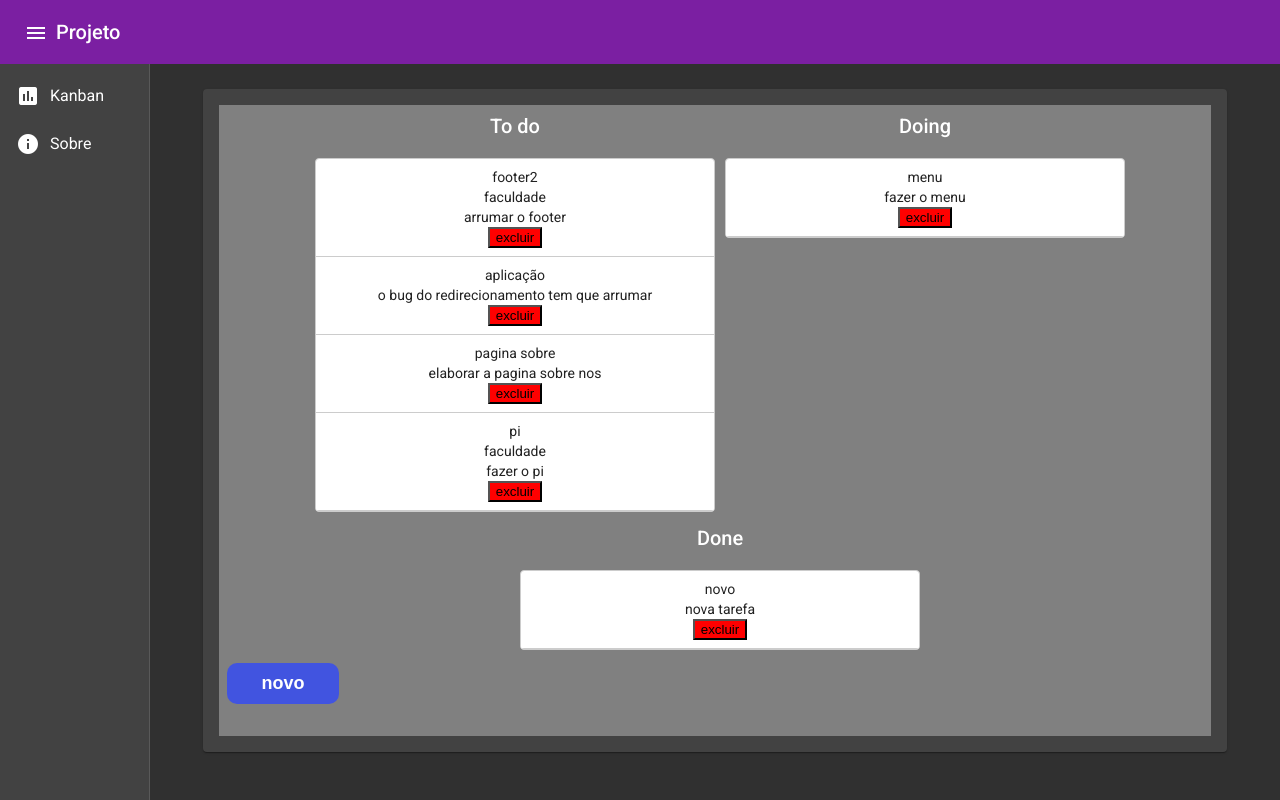
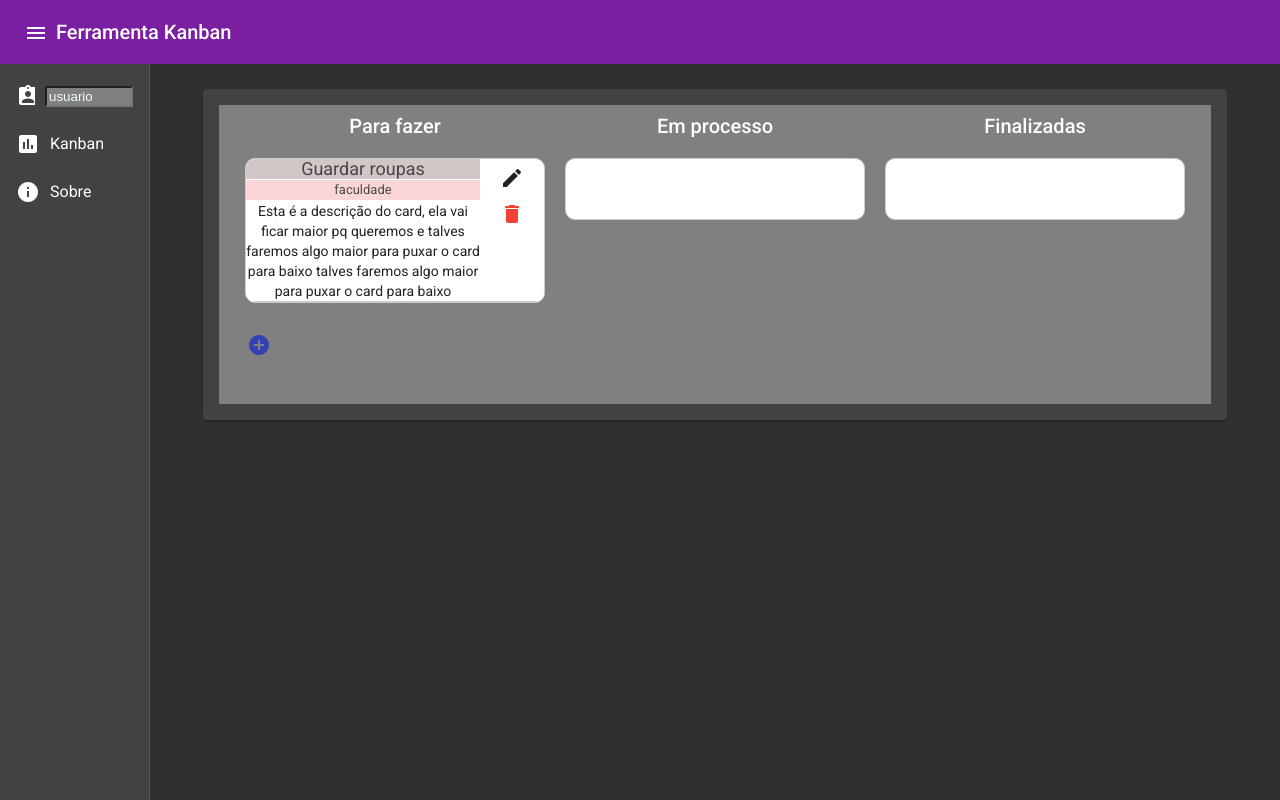
Before and after one commit to hugoerico/Projeto-Kanban, an Angular app in the folder kanban/: page /kanban in a window 1280 px wide. Built offline with nearby package versions, Linux system fonts and the light colour scheme; data requests are answered from the project's data file.

Commit message:
pagina sobre, layout

```diff
--- a/kanban/db.json
+++ b/kanban/db.json
@@ -1,44 +1,12 @@
 {
   "todo": [
     {
-      "nome": "footer2",
-      "descricao": "arrumar o footer",
-      "tipo": 1,
-      "id": 2,
+      "nome": "Guardar roupas",
       "categoria": "faculdade",
-      "cor": "vermelho"
-    },
-    {
-      "nome": "aplicação",
-      "descricao": "o bug do redirecionamento tem que arrumar",
-      "tipo": 1,
-      "id": 3
-    },
-    {
-      "nome": "menu",
-      "descricao": "fazer o menu",
-      "tipo": 2,
-      "id": 4
-    },
-    {
-      "nome": "pagina sobre",
-      "descricao": "elaborar a pagina sobre nos",
-      "tipo": 1,
-      "id": 5
-    },
-    {
-      "nome": "novo",
-      "descricao": "nova tarefa",
-      "tipo": 3,
-      "id": 6
-    },
-    {
-      "nome": "pi",
-      "categoria": "faculdade",
-      "descricao": "fazer o pi",
+      "descricao": "Esta é a descrição do card, ela vai ficar maior pq queremos\ne talves faremos algo maior para puxar o card para baixo\n talves faremos algo maior para puxar o card para baixo",
       "cor": "vermelho",
       "tipo": 1,
-      "id": 7
+      "id": 1
     }
   ]
 }
--- a/kanban/src/app/app.component.css
+++ b/kanban/src/app/app.component.css
@@ -1,8 +1,13 @@
 .example-spacer {
-  flex: 1 1 auto;
+    flex: 1 1 auto;
 }
 
-.calc
-{
-  min-height: calc(100vh - 64px);
+.calc {
+    min-height: calc(100vh - 64px);
 }
+
+.inputUsuario {
+    max-width: 80px;
+    background-color: gray;
+    color: honeydew;
+}
--- a/kanban/src/app/app.component.html
+++ b/kanban/src/app/app.component.html
@@ -4,15 +4,21 @@
       <mat-icon>menu</mat-icon>
     </button>
 
-    <h1>Projeto</h1>
+        <h1>Ferramenta Kanban</h1>
     </mat-toolbar-row>
 </mat-toolbar>
 
 <mat-sidenav-container>
     <mat-sidenav class="sidenav" #sidenav mode="side" opened="true">
         <mat-nav-list>
-      <a mat-list-item routerLink="/kanban"><mat-icon style="margin-right: 10px;">assessment</mat-icon> Kanban</a>
-      <a mat-list-item routerLink="/sobre"><mat-icon style="margin-right:10px;">info</mat-icon>Sobre</a>
+
+            <a mat-list-item>
+                <mat-icon style="margin-right: 10px;">assignment_ind</mat-icon><input class="inputUsuario" type="text" value="usuario"></a>
+
+            <a mat-list-item routerLink="/kanban">
+                <mat-icon style="margin-right: 10px;">assessment</mat-icon> Kanban</a>
+            <a mat-list-item routerLink="/sobre">
+                <mat-icon style="margin-right:10px;">info</mat-icon>Sobre</a>
         </mat-nav-list>
     </mat-sidenav>
     <mat-sidenav-container>
--- a/kanban/src/app/app.component.ts
+++ b/kanban/src/app/app.component.ts
@@ -7,4 +7,9 @@ import { Component } from '@angular/core';
 })
 export class AppComponent {
   title = 'kanban';
+
+  usuario = "";
+
+
+
 }
--- a/kanban/src/app/view/projeto-kanban/projeto-kanban.component.css
+++ b/kanban/src/app/view/projeto-kanban/projeto-kanban.component.css
@@ -1,7 +1,8 @@
 .example-container {
-    width: 400px;
+    width: 300px;
     max-width: 100%;
     margin: 5px;
+    margin-right: 15px;
     display: inline-block;
     vertical-align: top;
     text-align: center;
@@ -11,13 +12,12 @@
     border: solid 1px #ccc;
     min-height: 60px;
     background: white;
-    border-radius: 4px;
+    border-radius: 10px;
     overflow: hidden;
     display: block;
 }
 
 .example-box {
-
     color: rgba(0, 0, 0, 0.87);
     flex-direction: row;
     align-items: center;
@@ -27,14 +27,13 @@
     background: white;
     font-size: 14px;
     text-align: center;
+    border-radius: 10px;
 }
 
 .cdk-drag-preview {
     box-sizing: border-box;
     border-radius: 4px;
-    box-shadow: 0 5px 5px -3px rgba(0, 0, 0, 0.2),
-                0 8px 10px 1px rgba(0, 0, 0, 0.14),
-                0 3px 14px 2px rgba(0, 0, 0, 0.12);
+    box-shadow: 0 5px 5px -3px rgba(0, 0, 0, 0.2), 0 8px 10px 1px rgba(0, 0, 0, 0.14), 0 3px 14px 2px rgba(0, 0, 0, 0.12);
 }
 
 .cdk-drag-placeholder {
@@ -53,30 +52,29 @@
     transition: transform 250ms cubic-bezier(0, 0, 0.2, 1);
 }
 
-.painel{
+.painel {
     text-align: center;
     padding-left: 10px;
 }
-.botaoNovo{
-  background-color:#4154E0;
-  width: 7rem;
+
+.botaoNovo {
     margin: 0.5rem;
     padding: 10px 0;
-  color: white;
+    color: #3342b3;
     font-weight: bold;
-  font-size: 18px;
     border: none;
     border-radius: 10px;
     transition: 1s all;
     margin-bottom: 2rem;
 }
+
 .botaoNovo:hover {
     background: #3342b3;
     transform: scale(1.01);
 }
 
-.botaoCancelar{
-  background-color:rgba(34, 33, 33, 0.938);
+.botaoCancelar {
+    background-color: rgba(34, 33, 33, 0.938);
     width: 7rem;
     margin: 0.5rem;
     padding: 10px 0;
@@ -86,7 +84,8 @@
     border: none;
     border-radius: 10px;
 }
-.botaoSalvar{
+
+.botaoSalvar {
     background-color: #13b43b;
     width: 7rem;
     margin: 0.5rem;
@@ -98,35 +97,58 @@
     border-radius: 10px;
 }
 
-.caixaNome{
+.caixaNome {
     width: 14.5rem;
     height: 2rem;
     margin-bottom: 1rem;
     margin-left: 0.5rem;
     border-radius: 5px;
     border-style: none;
+}
 
-}
-.caixaTexto{
+.caixaTexto {
     margin-left: 0.5rem;
     border-radius: 5px;
     border-style: none;
+}
 
-}
-body{
+body {
     background-color: gray;
 }
-.excluir{
-  background-color: red;
-  margin-bottom: 0.5rem;
+
+.botaocard {
+    align-items: flex-end;
 }
-.cartao{
+
+.cartao {
     text-align: center;
     border-bottom: solid 1px #ccc;
- margin-top: 0.5rem;
+    display: flex;
 }
 
-.selectOpcoes{
+.tarefa {
+    opacity: 80%;
+    background-color: rgb(201, 184, 184);
+    border-radius: 0px;
+    margin-bottom: 0.05rem;
+    font-size: large;
+}
+
+.tag {
+    opacity: 80%;
+    background-color: rgb(250, 205, 205);
+    margin-bottom: 0.05rem;
+    font-size: small;
+}
+
+.descricao {
+    opacity: 80%;
+    border-radius: 5px;
+    margin-bottom: 0.3rem;
+    font-size: medium;
+}
+
+.selectOpcoes {
     width: 238px;
     margin-left: 0.5rem;
     margin-bottom: 0.5rem;
--- a/kanban/src/app/view/projeto-kanban/projeto-kanban.component.html
+++ b/kanban/src/app/view/projeto-kanban/projeto-kanban.component.html
@@ -3,69 +3,84 @@
         <div cdkDropListGroup>
             <div class="meio">
                 <div class="example-container">
-          <h2>To do</h2>
+                    <h2>Para fazer</h2>
 
-          <div cdkDropList [cdkDropListData]="todo" class="example-list" (cdkDropListDropped)="drop($event)"
-            (cdkDropListEntered)="chegou('todo')">
-            <div class="example-box" *ngFor="let item of todo" (click)="editar(item)" cdkDrag
-              (cdkDragStarted)="informacao(item)">
-              <div *ngIf="item.tipo===1" class="cartao" >
+                    <!--inicio do DropList/Drag And Drop -->
+
+                    <div cdkDropList [cdkDropListData]="todo" class="example-list" (cdkDropListDropped)="drop($event)" (cdkDropListEntered)="chegou('todo')">
+                        <div class="example-box" *ngFor="let item of todo" (click)="editar(item)" cdkDrag (cdkDragStarted)="informacao(item)">
+                            <div class="cartao" *ngIf="item.tipo===1" class="cartao">
                                 <div>
+                                    <div class="tarefa">
                                         {{item.nome}}
                                     </div>
-                <div>
+                                    <div class="tag">
                                         {{item.categoria}}
                                     </div>
-                <div>
+                                    <div class="descrição">
                                         {{item.descricao}}
                                     </div>
-                <button class="excluir" (click)="excluir(item.id);">excluir</button>
+                                </div>
+                                <div>
+                                    <button mat-button color="basic" class="botaocard" (click)="editar(item);"><mat-icon>edit</mat-icon></button>
+                                    <button mat-button color="warn" class="botaocard" (click)="excluir(item.id);"><mat-icon>delete</mat-icon></button>
+
+                                </div>
                             </div>
                         </div>
                     </div>
                 </div>
 
                 <div class="example-container">
-          <h2>Doing</h2>
+                    <h2>Em processo</h2>
 
-          <div cdkDropList [cdkDropListData]="doing" class="example-list" (cdkDropListDropped)="drop($event)"
-            (cdkDropListEntered)="chegou('doing')">
-            <div class="example-box" *ngFor="let item of todo" (click)="editar(item)" cdkDrag
-              (cdkDragStarted)="informacao(item)">
+                    <div cdkDropList [cdkDropListData]="doing" class="example-list" (cdkDropListDropped)="drop($event)" (cdkDropListEntered)="chegou('doing')">
+                        <div class="example-box" *ngFor="let item of todo" cdkDrag (cdkDragStarted)="informacao(item)">
                             <div *ngIf="item.tipo===2" class="cartao">
                                 <div>
+                                    <div class="tarefa">
                                         {{item.nome}}
                                     </div>
-                <div>
+                                    <div class="tag">
                                         {{item.categoria}}
                                     </div>
-                <div>
+                                    <div class="descrição">
                                         {{item.descricao}}
                                     </div>
-                <button class="excluir" (click)="excluir(item.id);">excluir</button>
+                                </div>
+
+                                <div>
+                                    <button mat-button color="basic" class="botaocard" (click)="editar(item);"><mat-icon>edit</mat-icon></button>
+                                    <button mat-button color="warn" class="botaocard" (click)="excluir(item.id);"><mat-icon>delete</mat-icon></button>
+
+                                </div>
                             </div>
                         </div>
                     </div>
                 </div>
 
                 <div class="example-container">
-          <h2>Done</h2>
+                    <h2>Finalizadas</h2>
 
-          <div cdkDropList [cdkDropListData]="done" class="example-list" (cdkDropListDropped)="drop($event)"
-            (cdkDropListEntered)="chegou('done')">
-            <div class="example-box" *ngFor="let item of todo" (click)="editar(item)" cdkDrag
-              (cdkDragStarted)="informacao(item)">
+                    <div cdkDropList [cdkDropListData]="done" class="example-list" (cdkDropListDropped)="drop($event)" (cdkDropListEntered)="chegou('done')">
+                        <div class="example-box" *ngFor="let item of todo" cdkDrag (cdkDragStarted)="informacao(item)">
                             <div *ngIf="item.tipo===3" class="cartao">
                                 <div>
+                                    <div class="tarefa">
                                         {{item.nome}}
                                     </div>
-                <div>
+                                    <div class="tag">
                                         {{item.categoria}}
                                     </div>
-                <div>
+                                    <div class="descrição">
                                         {{item.descricao}}
                                     </div>
-                <button class="excluir" (click)="excluir(item.id);">excluir</button>
+                                </div>
+                                <div>
+                                    <button mat-button color="basic" class="botaocard" (click)="editar(item);"><mat-icon>edit</mat-icon></button>
+                                    <button mat-button color="warn" class="botaocard" (click)="excluir(item.id);"><mat-icon>delete</mat-icon></button>
+
+                                </div>
                             </div>
                         </div>
                     </div>
@@ -74,35 +89,37 @@
 
         </div>
     </section>
+    <!--Final do Drag And Drop e inicio do botão de cadastrar uma nova tarefa-->
     <section class="caixaDescricao">
-    <button (click)="novo();" class="botaoNovo">novo</button>
+        <button mat-button color="primary" class="botaoNovo" (click)="novo();"><mat-icon>add_circle</mat-icon></button>
+
         <div *ngIf="todo1">
             <div>
-        <input class="caixaNome" type="text" placeholder="Nome da Tarefa" [(ngModel)]="todo1.nome">
+                <input class="caixaNome" type="text" placeholder=" Nome da Tarefa" [(ngModel)]="todo1.nome">
             </div>
             <div>
-        <select  [(ngModel)]="todo1.categoria" class="selectOpcoes">
-          <!--colocar uma o nome da categoria-->
+                <!--Select para "selecionar uma categoria"-->
+                <select [(ngModel)]="todo1.categoria" class="selectOpcoes" required>
           <option value="faculdade">Faculdade</option>
           <option value="trabalho">Trabalho</option>
           <option value="pessoal">Pessoal</option>
-          <option value="outros">outros</option>
+          <option value="outros">Outros</option>
         </select>
             </div>
             <div>
-        <select  [(ngModel)]="todo1.cor" class="selectOpcoes">
+                <!--Select para "selecionar uma prioridade"-->
+                <select [(ngModel)]="todo1.cor" class="selectOpcoes" required>
           <option value="vermelho">Urgente</option>
           <option value="amarelo">Atenção</option>
           <option value="verde">Normal</option>
         </select>
             </div>
             <div>
-        <textarea class="caixaTexto" type="text" cols="31" rows="10" placeholder="Descrição"
-          [(ngModel)]="todo1.descricao"></textarea>
+                <textarea class="caixaTexto" type="text" cols="31" rows="10" placeholder="Descrição" [(ngModel)]="todo1.descricao"></textarea>
             </div>
-      <button (click)="cancelar();" class="botaoCancelar">Cancelar</button>
 
-      <button (click)="salvar();" class="botaoSalvar">Salvar</button>
+            <button mat-button color="" class="botaoCancelar" (click)="cancelar();"><mat-icon>cancel_presentation</mat-icon></button>
+            <button mat-button color="" class="botaoSalvar" (click)="salvar();"><mat-icon>save</mat-icon></button>
 
         </div>
     </section>
--- a/kanban/src/app/views/sobre/sobre.component.css
+++ b/kanban/src/app/views/sobre/sobre.component.css
@@ -0,0 +1,5 @@
+.texto {
+    max-width: 80%;
+    margin: 10px;
+    margin-bottom: 30px;
+}
--- a/kanban/src/app/views/sobre/sobre.component.html
+++ b/kanban/src/app/views/sobre/sobre.component.html
@@ -1 +1,31 @@
-<h2>Sobre</h2>
+<!DOCTYPE html>
+<html lang="pt-br">
+
+<head>
+    <meta charset="UTF-8">
+    <meta http-equiv="X-UA-Compatible" content="IE=edge">
+    <meta name="viewport" content="width=device-width, initial-scale=1.0">
+    <title>Pagina Sobre</title>
+</head>
+
+<body>
+    <section>
+        <div class="texto">
+            <h2> Ficamos Felizes em te ver por aqui</h2>
+            <p>Com tantas coisas para fazer no nosso dia a dia, é normal esquecer de algumas tarefas, por isso estou aqui para te ajudar, com o Scrimmage você pode armazenar seus afazeres do dia, classifica-los por categorias, e adicionar a descrição que
+                prefirir para que seja mais facil executar sua tarefa, e assim sobrar mais tempo para você usar com o que preferir.
+            </p>
+
+        </div>
+    </section>
+
+    <section>
+        <div class="texto">
+            <p>Este projeto foi desenvolvido por : Hugo Erico, Tamiris Rodrigues e Carlos Eduardo Ruiz </p>
+            <p>Aplicações Interativas e Desing Responsivo</p>
+        </div>
+    </section>
+
+</body>
+
+</html>
```
Also changed, not shown: kanban/src/app/app.module.ts (+5 -2 lines), kanban/src/app/view/projeto-kanban/projeto-kanban.component.ts (+7 -0 lines). Lines whose indentation alone changed are shown as unchanged.
